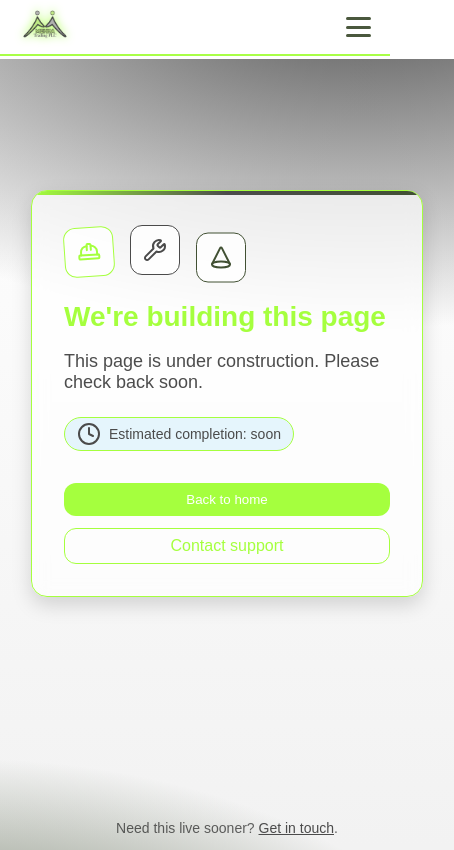
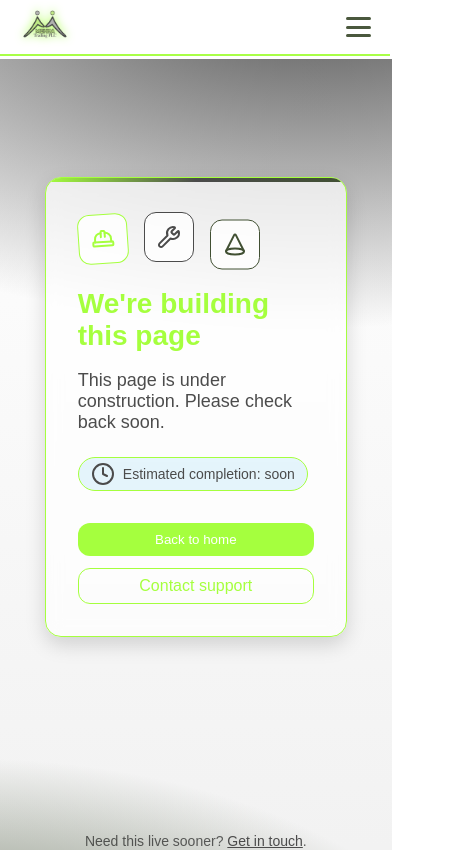
Before and after one commit to Prodaaron/MEHHA-Trading, a React (Vite) app in the folder mehha-trading/: page /exports in a window 390 px wide. Shown: the top 850 px of the page, 454 px wide, since content can reach past the window. Built offline with nearby package versions, Linux system fonts and the light colour scheme; a web font is replaced by a local one.

Commit message:
responsiveness under.css

```diff
--- a/mehha-trading/src/components/under.css
+++ b/mehha-trading/src/components/under.css
@@ -112,3 +112,13 @@
 }
 
 .uc-footer a { color: var(--secondary); text-decoration: underline; }
+
+@media screen and (max-width: 768px) {
+  .uc-wrapper {
+    width: 84%;
+  }
+
+  .uc-card {
+    max-width: 300px;
+  }
+}
```
